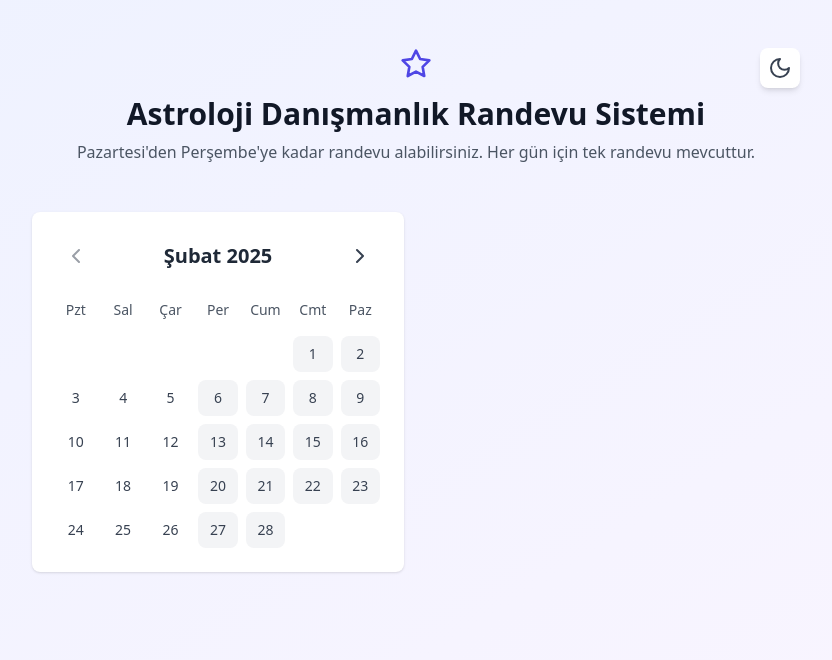
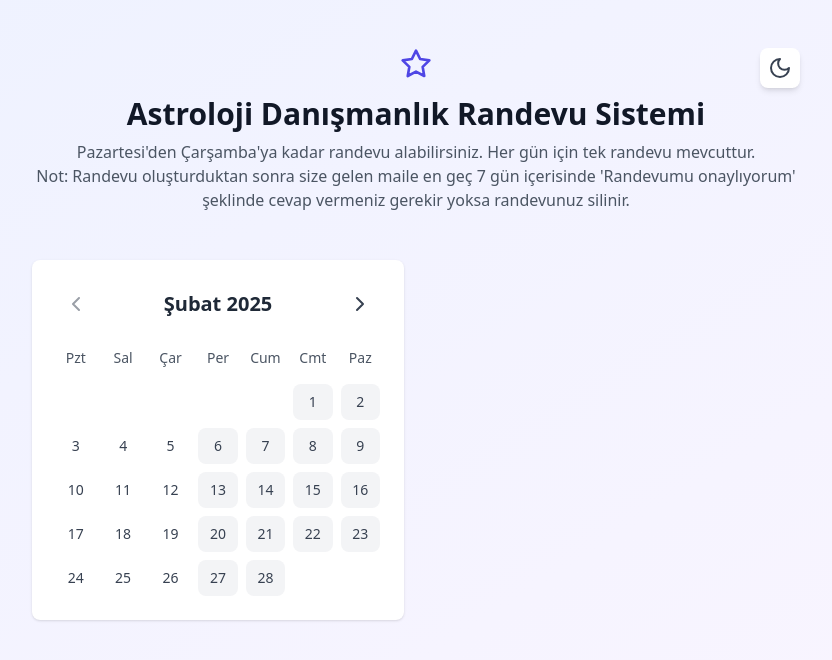
Before and after one commit to TAKHISSA/sb1-6hly6u5p, a React (Vite) app: page / in a window 1280 px wide. Shown: the top 660 px of the page, without its empty margins (224-1056 px from the left). Built offline with nearby package versions, Linux system fonts and the light colour scheme; no server answers; the database is empty.

Commit message:
Update App.tsx

```diff
--- a/src/App.tsx
+++ b/src/App.tsx
@@ -44,8 +44,12 @@ function App() {
             Astroloji Danışmanlık Randevu Sistemi
           </h1>
           <p className="text-gray-600 dark:text-gray-300">
-            Pazartesi'den Perşembe'ye kadar randevu alabilirsiniz.
+            Pazartesi'den Çarşamba'ya kadar randevu alabilirsiniz.
             Her gün için tek randevu mevcuttur.
+          </p>
+          <p className="text-gray-600 dark:text-gray-300">
+            Not: Randevu oluşturduktan sonra size gelen maile en geç 7 gün içerisinde 'Randevumu onaylıyorum' şeklinde cevap vermeniz gerekir yoksa randevunuz silinir.
+
           </p>
         </div>
 
```
